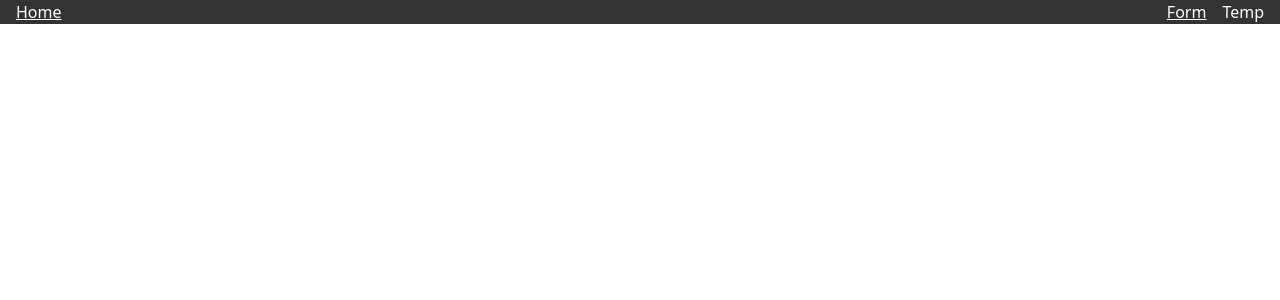
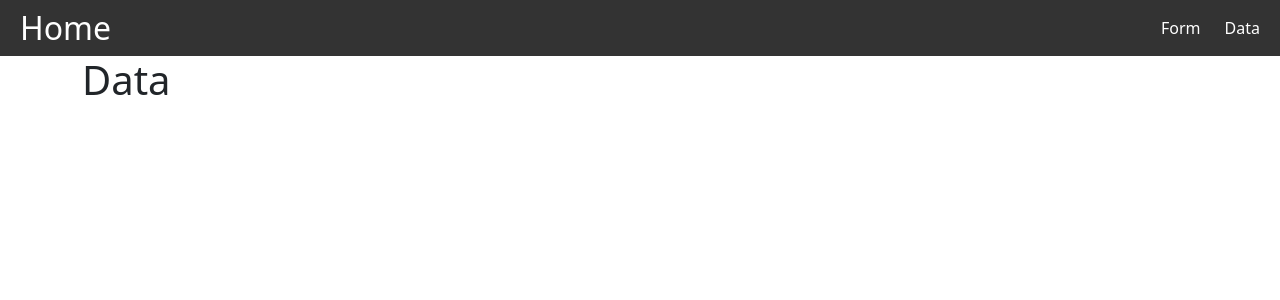
Before and after one commit to emilebilodeau/survey-creation-app, a React (Vite) app in the folder mood/: page /data in a window 1280 px wide. Before the commit this address had no page. Shown: the top 300 px of the page. Built offline with nearby package versions, Linux system fonts and the light colour scheme.

Commit message:
changed a tags to react routing in navbar

```diff
--- a/mood/src/App.css
+++ b/mood/src/App.css
@@ -7,6 +7,8 @@ body {
 }
 
 /*
+all of the below css relates to the Navbar component
+
 could not apply the padding correctly of 0 1rem; without !important unless i added an id
 to the nav element in Navbar component. possible that Bootstrap already has a className
 called nav that had higher precedence
@@ -17,9 +19,13 @@ called nav that had higher precedence
     color: white;
     display: flex;
     justify-content: space-between;
-    align-items: center;
+    align-items: stretch;
     gap: 2rem;
     padding: 0 1rem;
+}
+
+.site-title {
+    font-size: 2rem;
 }
 
 .nav ul {
@@ -32,4 +38,17 @@ called nav that had higher precedence
 
 .nav a {
     color: inherit;
+    text-decoration: none;
+    height: 100%;
+    display: flex;
+    align-items: center;
+    padding: .25rem;
 }
+
+.nav li.active {
+    background-color: #555;
+}
+
+.nav li:hover {
+    background-color: #777;
+}
--- a/mood/src/App.tsx
+++ b/mood/src/App.tsx
@@ -3,6 +3,7 @@ import Home from "./pages/Home";
 import Form from "./pages/Form";
 import Navbar from "./components/Navbar";
 import "./App.css";
+import Data from "./pages/Data";
 
 function App() {
   return (
@@ -11,7 +12,8 @@ function App() {
       <div className="container">
         <Routes>
           <Route path="/" element={<Home />}></Route>
-          <Route path="form" element={<Form />}></Route>
+          <Route path="/form" element={<Form />}></Route>
+          <Route path="/data" element={<Data />}></Route>
         </Routes>
       </div>
     </>
--- a/mood/src/components/Navbar.tsx
+++ b/mood/src/components/Navbar.tsx
@@ -1,16 +1,19 @@
 import React from "react";
+import { Link } from "react-router-dom";
 
 const Navbar = () => {
   return (
     <nav id="navbar" className="nav">
-      <a href="/" className="site-title">
+      <Link to="/" className="site-title">
         Home
-      </a>
+      </Link>
       <ul>
         <li>
-          <a href="/form">Form</a>
+          <Link to="/form">Form</Link>
         </li>
-        <li>Temp</li>
+        <li>
+          <Link to="/data">Data</Link>
+        </li>
       </ul>
     </nav>
   );
--- /dev/null
+++ b/mood/src/pages/Data.tsx
@@ -0,0 +1,7 @@
+import React from "react";
+
+const Data = () => {
+  return <h1>Data</h1>;
+};
+
+export default Data;
```
Also changed, not shown: mood/src/components/Temp.tsx (deleted, +0 -12 lines).
